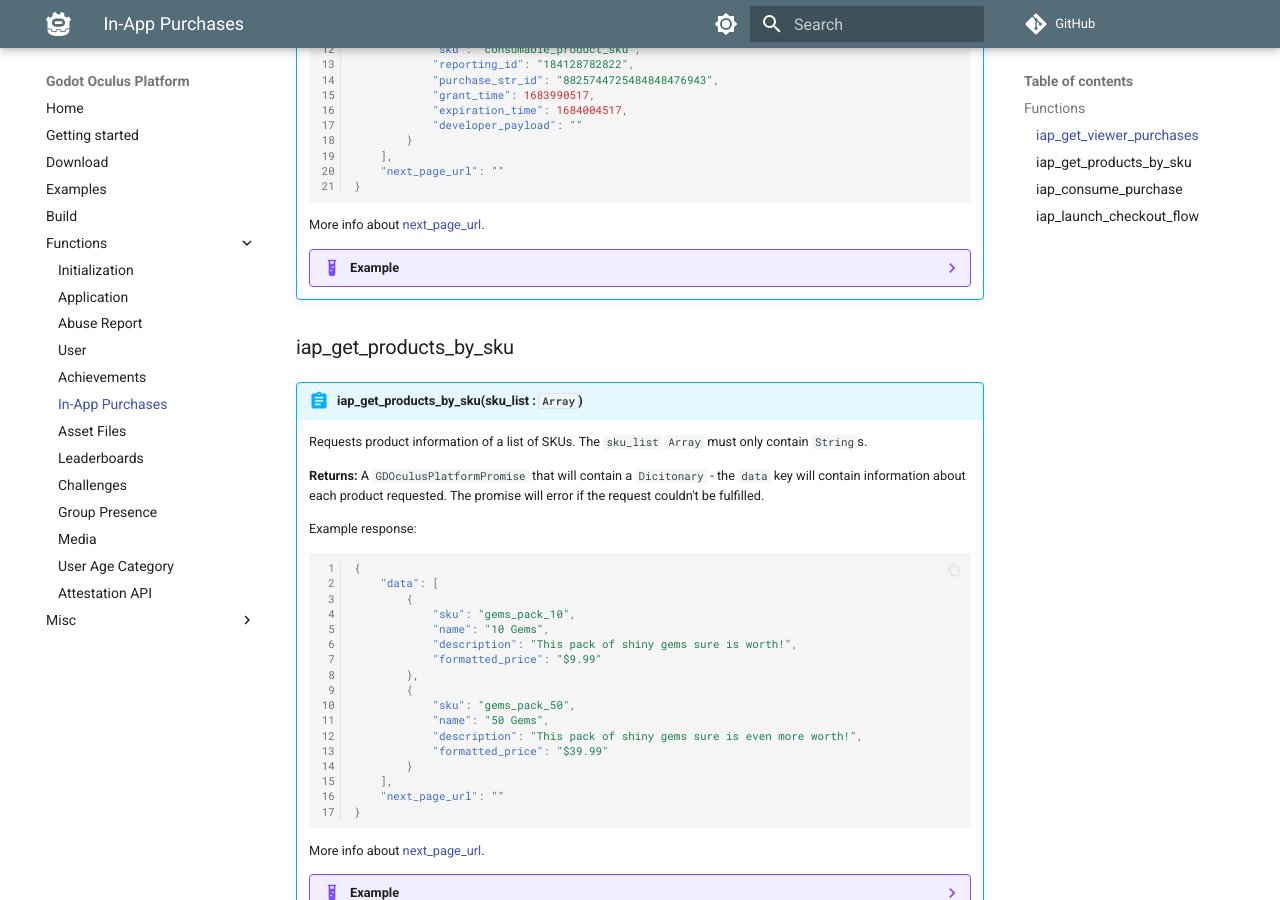
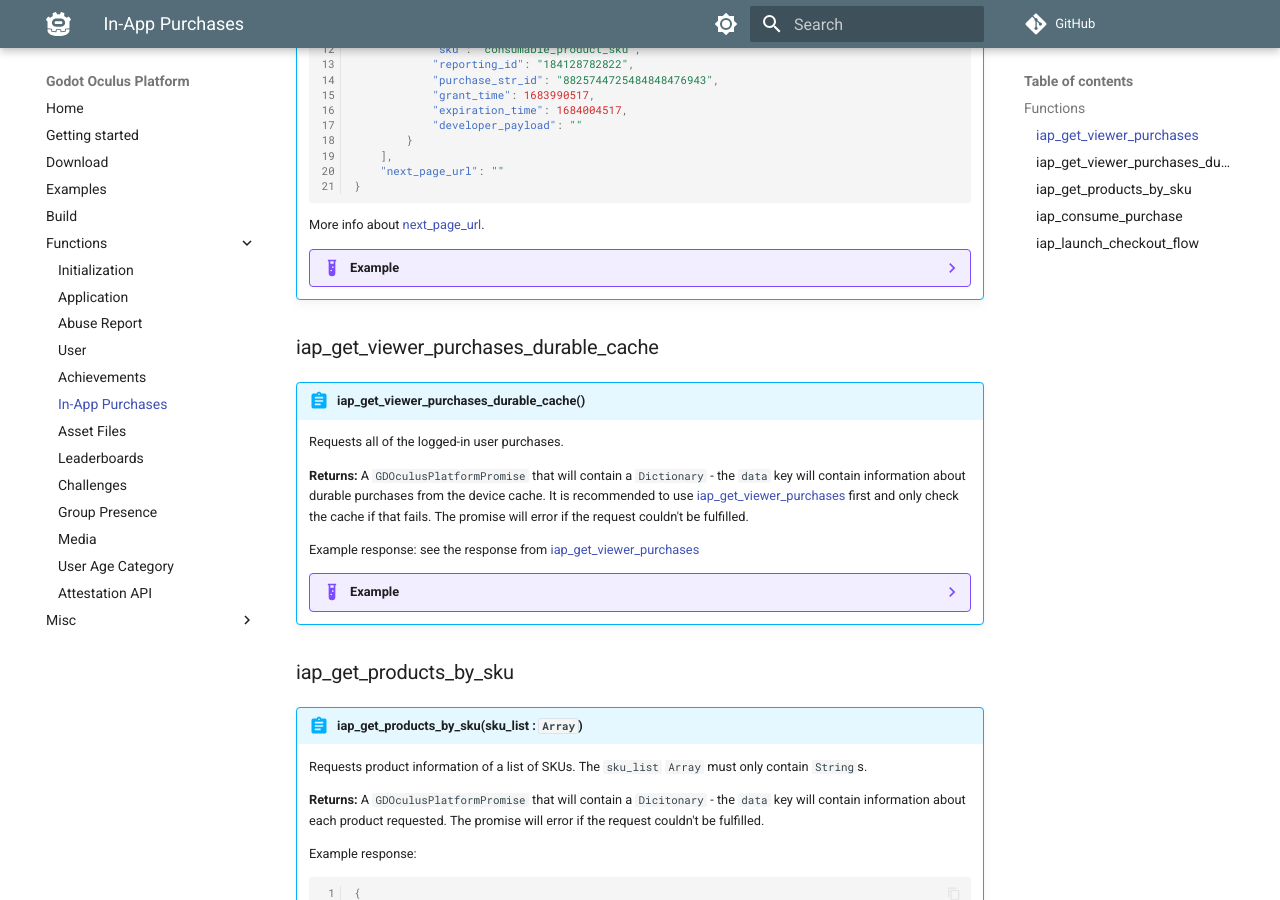
Before and after one commit to decacis/godot_oculus_platform, an MkDocs documentation site: the page built from docs/functions/in-app-purchases.md, in a window 1280 px wide and 900 px high, scrolled down 718 px. Built offline with MkDocs 1.6.1 and Material for MkDocs 9.7.7, drawn with Linux system fonts in a browser that asks for light colours; comment, search, counter and statistics services are not loaded.

Commit message:
Adding v1.5.2 to downloads and adding iap_get_viewer_purchases_durable_cache function

````diff
--- a/docs/functions/in-app-purchases.md
+++ b/docs/functions/in-app-purchases.md
@@ -52,6 +52,31 @@
 )\
 .error(func(user_purchases_err):
     print("Unable to retrieve user purchases: ", user_purchases_err)
+)
+```
+///
+////
+
+### iap_get_viewer_purchases_durable_cache
+//// admonition | iap_get_viewer_purchases_durable_cache()
+    type: abstract
+
+Requests all of the logged-in user purchases.
+
+**Returns:** A `GDOculusPlatformPromise` that will contain a `Dictionary` - the `data` key will contain information about durable purchases from the device cache. It is recommended to use [iap_get_viewer_purchases](#iap_get_viewer_purchases) first and only check the cache if that fails. The promise will error if the request couldn't be fulfilled.
+
+Example response: see the response from [iap_get_viewer_purchases](#iap_get_viewer_purchases)
+
+/// details | Example
+    type: example
+``` gdscript linenums="1"
+GDOculusPlatform.iap_get_viewer_purchases_durable_cache()\
+.then(func(user_durable_purchases : Dictionary):
+    for durable_purchase in user_durable_purchases.data:
+        print("Purchased at: ", durable_purchase.grant_time)
+)\
+.error(func(user_durable_purchases_err):
+    print("Unable to retrieve user purchases from cache: ", user_durable_purchases_err)
 )
 ```
 ///
````
Also changed, not shown: docs/download.md (+6 -0 lines).
